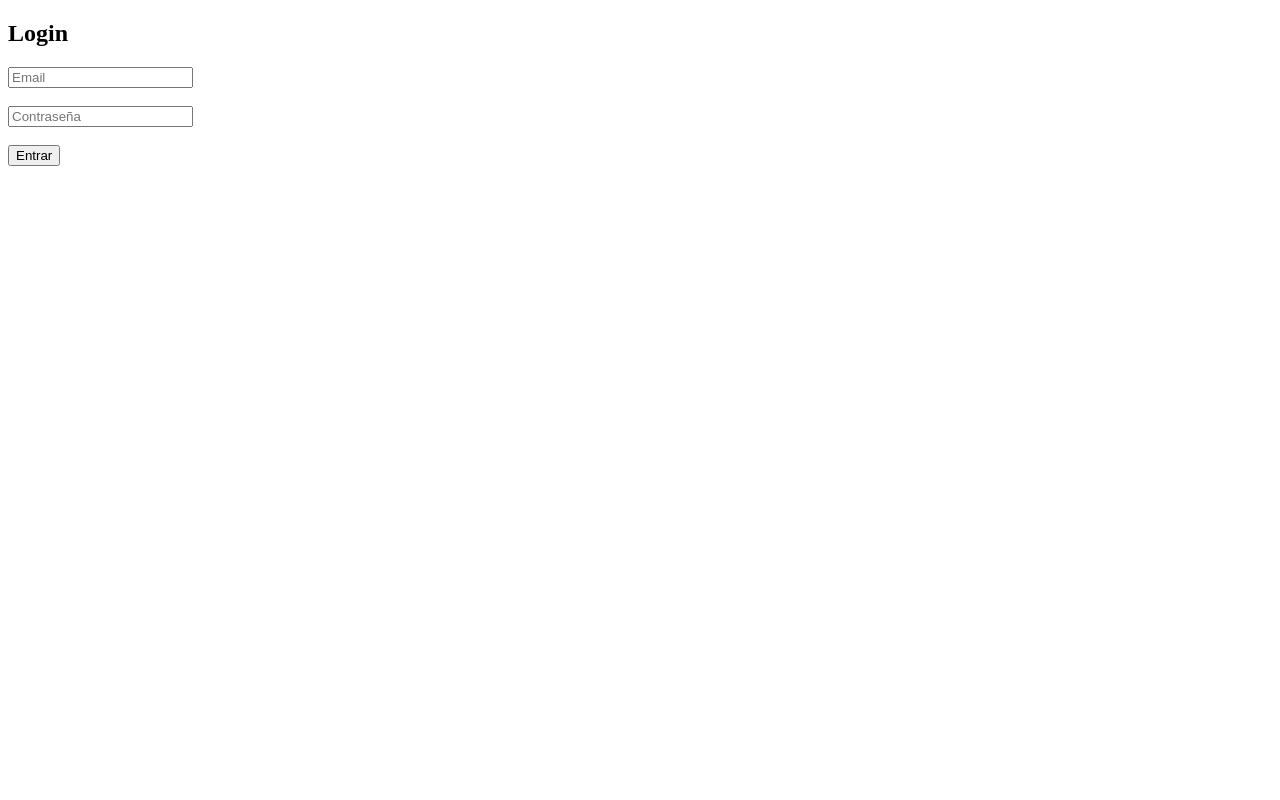
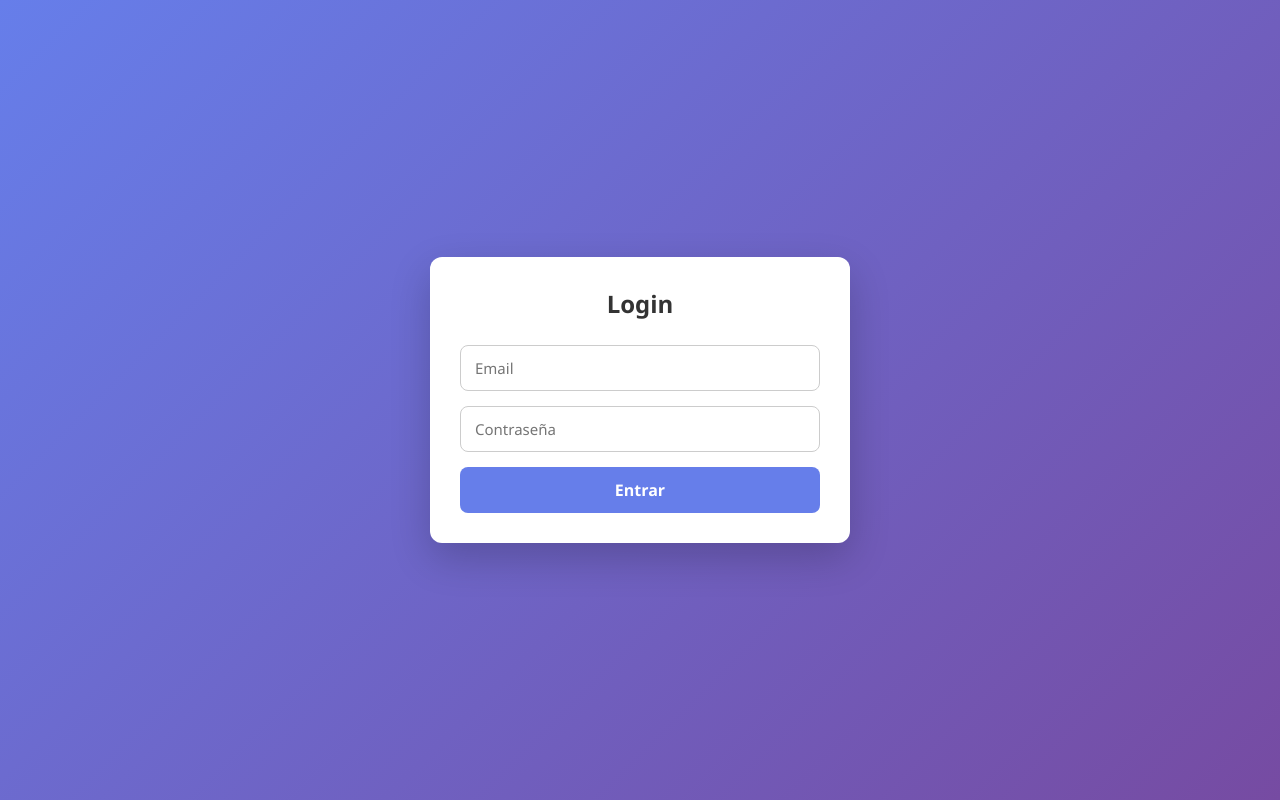
Before and after one commit to Tonikin69/tyforall, a plain HTML site: page index.html in a window 1280 px wide. Drawn offline with Linux system fonts and the light colour scheme; no server answers.

Commit message:
Update index.html

```diff
--- a/index.html
+++ b/index.html
@@ -2,19 +2,114 @@
 <html lang="es">
 <head>
   <meta charset="UTF-8">
-  <title>Login Personas</title>
+  <title>Personas | Login</title>
+
+  <style>
+    * {
+      box-sizing: border-box;
+      font-family: "Segoe UI", Roboto, Arial, sans-serif;
+    }
+
+    body {
+      margin: 0;
+      min-height: 100vh;
+      background: linear-gradient(135deg, #667eea, #764ba2);
+      display: flex;
+      align-items: center;
+      justify-content: center;
+      color: #333;
+    }
+
+    .card {
+      background: #fff;
+      padding: 30px;
+      width: 100%;
+      max-width: 420px;
+      border-radius: 12px;
+      box-shadow: 0 15px 40px rgba(0,0,0,0.2);
+      animation: fadeIn 0.6s ease;
+    }
+
+    h2 {
+      margin-top: 0;
+      text-align: center;
+      margin-bottom: 25px;
+    }
+
+    input {
+      width: 100%;
+      padding: 12px 14px;
+      margin-bottom: 15px;
+      border-radius: 8px;
+      border: 1px solid #ccc;
+      font-size: 15px;
+    }
+
+    input:focus {
+      outline: none;
+      border-color: #667eea;
+      box-shadow: 0 0 0 2px rgba(102,126,234,0.2);
+    }
+
+    button {
+      width: 100%;
+      padding: 12px;
+      background: #667eea;
+      border: none;
+      border-radius: 8px;
+      color: #fff;
+      font-size: 16px;
+      font-weight: 600;
+      cursor: pointer;
+      transition: background 0.2s, transform 0.1s;
+    }
+
+    button:hover {
+      background: #5a67d8;
+      transform: translateY(-1px);
+    }
+
+    ul {
+      list-style: none;
+      padding: 0;
+      margin-top: 10px;
+    }
+
+    li {
+      padding: 10px 12px;
+      border-radius: 6px;
+      background: #f4f6ff;
+      margin-bottom: 8px;
+      display: flex;
+      justify-content: space-between;
+      font-size: 14px;
+    }
+
+    .edad {
+      font-weight: 600;
+      color: #667eea;
+    }
+
+    @keyframes fadeIn {
+      from { opacity: 0; transform: translateY(10px); }
+      to { opacity: 1; transform: translateY(0); }
+    }
+  </style>
 </head>
+
 <body>
 
-<h2 id="titulo">Login</h2>
+<div class="card">
+  <h2 id="titulo">Login</h2>
 
-<div id="login">
-  <input id="email" placeholder="Email"><br><br>
-  <input id="password" type="password" placeholder="Contraseña"><br><br>
-  <button onclick="login()">Entrar</button>
+  <div id="login">
+    <input id="email" placeholder="Email">
+    <input id="password" type="password" placeholder="Contraseña">
+    <button onclick="login()">Entrar</button>
+  </div>
+
+  <ul id="lista" style="display:none;"></ul>
 </div>
-
-<ul id="lista" style="display:none;"></ul>
 
 <script type="module">
   import { initializeApp } from "https://www.gstatic.com/firebasejs/10.12.0/firebase-app.js";
@@ -23,7 +118,6 @@
   import { getDatabase, ref, get }
     from "https://www.gstatic.com/firebasejs/10.12.0/firebase-database.js";
 
-  // 🔐 TU CONFIGURACIÓN REAL DE FIREBASE
   const firebaseConfig = {
     apiKey: "AIzaSyAqRKw0f831pD_8R-AMX2vJJY4M5mpBz6o",
     authDomain: "personas-firebase.firebaseapp.com",
@@ -38,7 +132,6 @@
   const auth = getAuth(app);
   const db = getDatabase(app);
 
-  // Login
   window.login = function () {
     const email = document.getElementById("email").value;
     const pass = document.getElementById("password").value;
@@ -47,7 +140,6 @@
       .catch(err => alert("Error: " + err.message));
   };
 
-  // Detectar sesión
   onAuthStateChanged(auth, user => {
     if (user) {
       document.getElementById("login").style.display = "none";
@@ -56,7 +148,6 @@
     }
   });
 
-  // Cargar datos
   function cargarDatos() {
     const lista = document.getElementById("lista");
     lista.style.display = "block";
@@ -70,7 +161,12 @@
       }
       for (let id in data) {
         const p = data[id];
-        lista.innerHTML += `<li>${p.nombre} - ${p.edad} años</li>`;
+        lista.innerHTML += `
+          <li>
+            <span>${p.nombre}</span>
+            <span class="edad">${p.edad} años</span>
+          </li>
+        `;
       }
     });
   }
```
